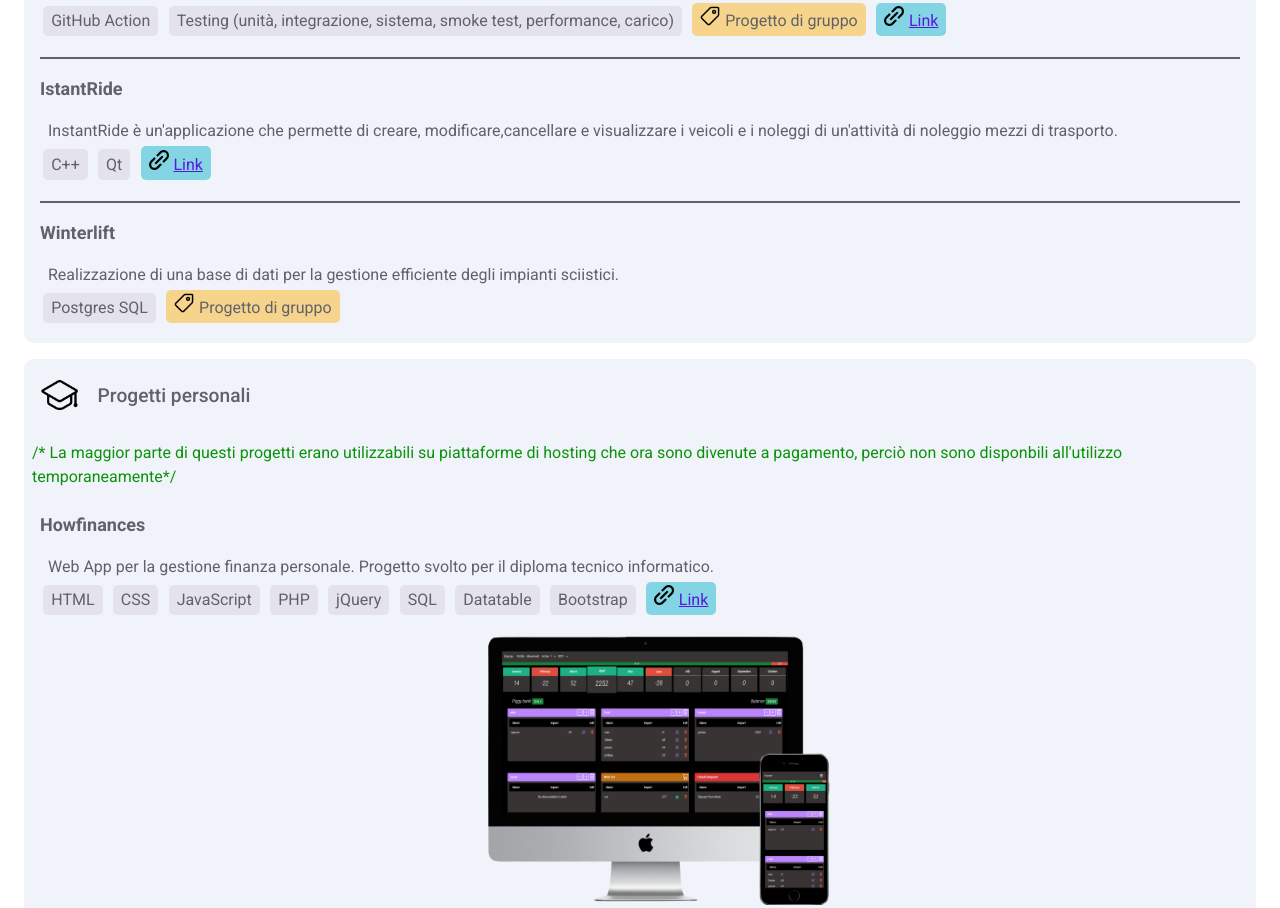
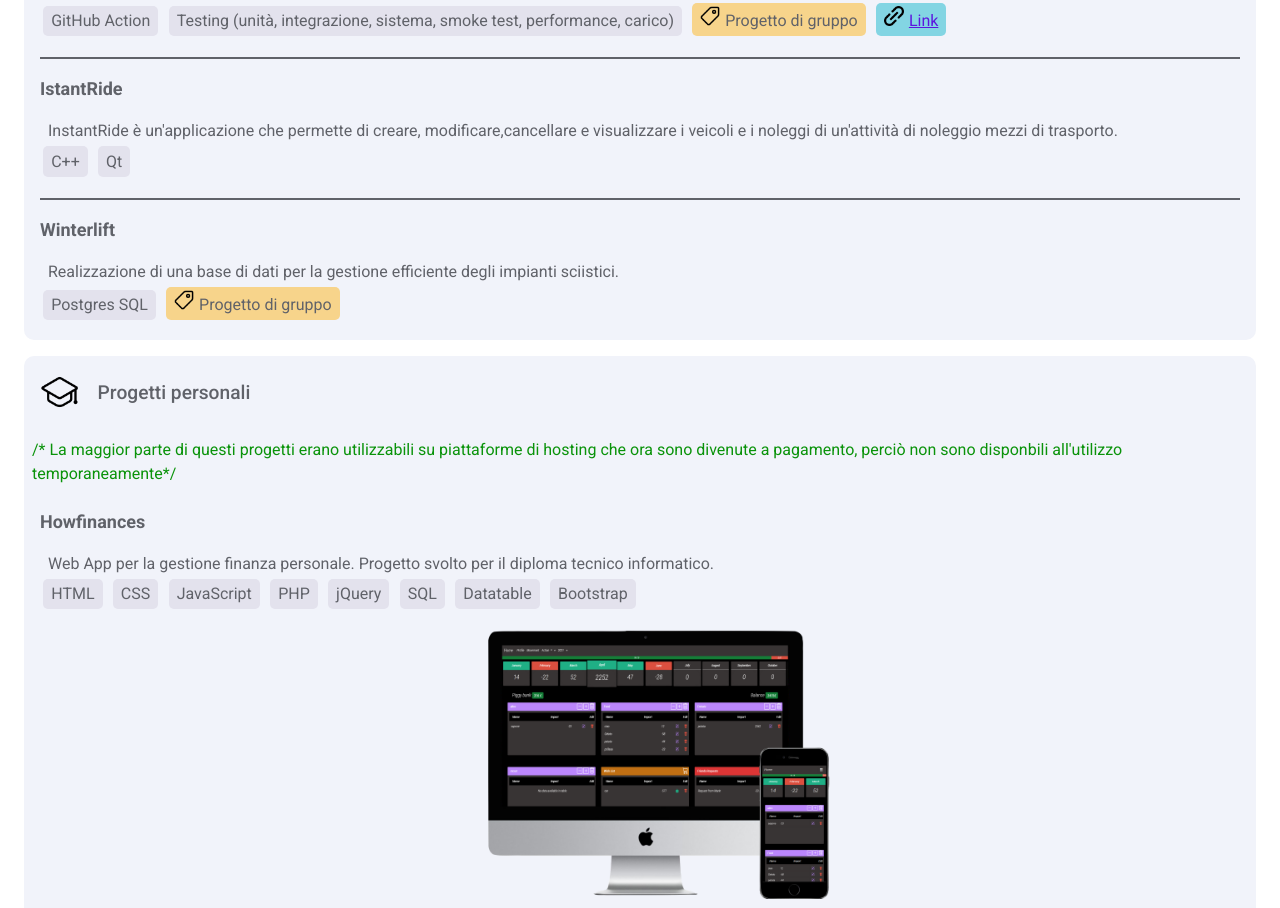
Before and after one commit to Barutta02/Barutta_portfolio, a website: page index.html in a window 1280 px wide. Shown: the part 3009-3917 px from the top of the page. Drawn offline with Linux system fonts and the light colour scheme.

Commit message:
Update index.html

```diff
--- a/index.html
+++ b/index.html
@@ -246,7 +246,7 @@
                     <dd>InstantRide è un'applicazione che permette di creare, modificare,cancellare e visualizzare i veicoli e i noleggi di un'attività di noleggio mezzi di trasporto.</dd>
                     <dd class="tecUsed">C++</dd>
                     <dd class="tecUsed">Qt</dd>
-                    <dd class="iconBefore link"><a href="https://github.com/Barutta02/QtProject/tree/main">Link</a></dd>
+
 
 
                     <dt class="projectTitle topDivider"><span lang="en">Winterlift</span> </dt>
@@ -273,7 +273,7 @@
                     <dd class="tecUsed">SQL</dd>
                     <dd class="tecUsed">Datatable</dd>
                     <dd class="tecUsed">Bootstrap</dd>
-                    <dd class="iconBefore link"><a href="https://github.com/Barutta02/Howfinances">Link</a></dd>
+
                     <dd class="projectImageContainer"><img src="assets/images/how.png" alt="Imac e Iphone che mostrano l'applicazione Howfinances" class="projectImage"></dd>
 
 
@@ -309,7 +309,7 @@
                     <dd class="tecUsed">ThreeJs</dd>
                     <dd class="tecUsed">GSAP</dd>
                     <dd class="tecUsed">Figma</dd>
-                    <dd class="iconBefore link"><a href="https://barutta02.github.io/Barutta_portfolio/dist/">Link</a></dd>
+
 
 
 
```
